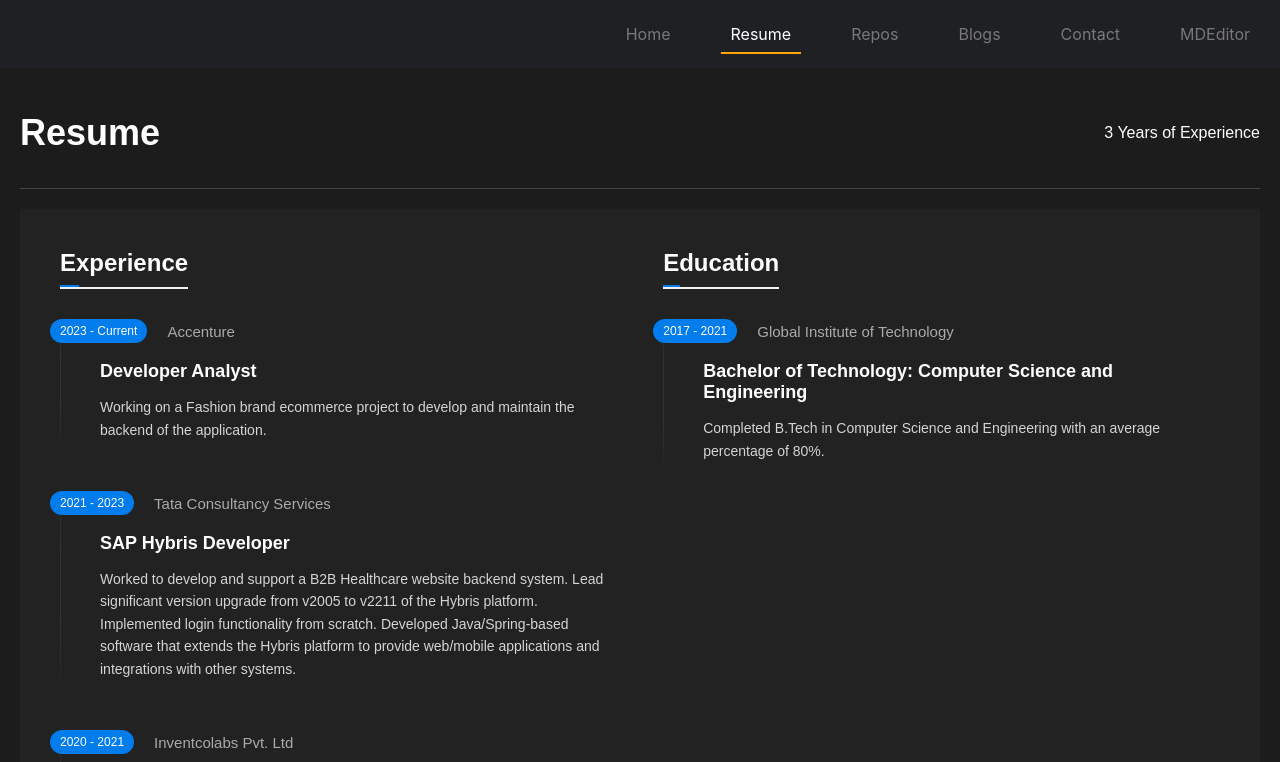
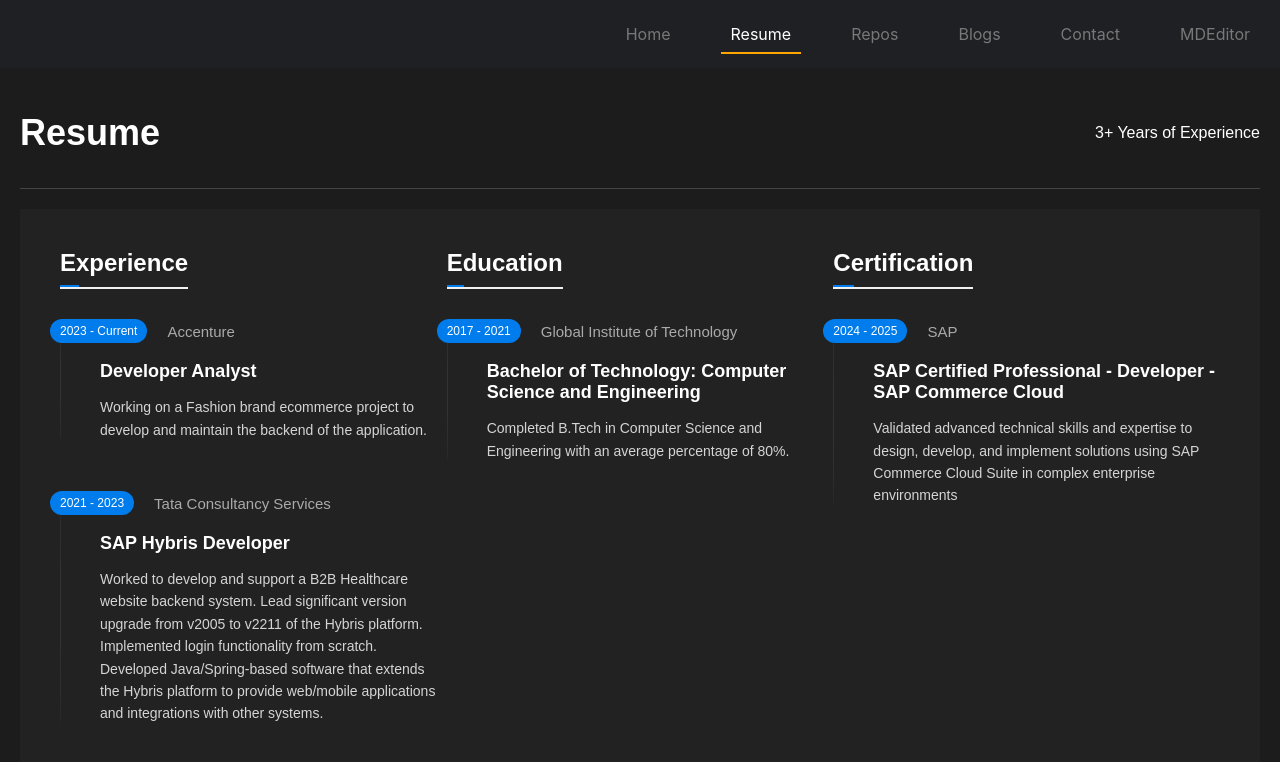
Before and after one commit to dicusa/my-portfolio, a React (Create React App) app: page /my-portfolio/resume in a window 1280 px wide. Shown: the top 762 px of the page. Built offline with nearby package versions, Linux system fonts and the light colour scheme.

Commit message:
implemeted Sorting and date fix for blog

```diff
--- a/src/pages/Resume.js
+++ b/src/pages/Resume.js
@@ -9,6 +9,15 @@
       title: "Bachelor of Technology: Computer Science and Engineering",
       description:
         "Completed B.Tech in Computer Science and Engineering with an average percentage of 80%.",
+    },
+  ];
+
+  const certificationData = [
+    {
+      year: "2024 - 2025",
+      institution: "SAP",
+      title: "SAP Certified Professional - Developer - SAP Commerce Cloud",
+      description: "Validated advanced technical skills and expertise to design, develop, and implement solutions using SAP Commerce Cloud Suite in complex enterprise environments",
     },
   ];
 
@@ -65,7 +74,7 @@
     <div className="resume-container">
       <header className="resume-header">
         <h1>Resume</h1>
-        <span>3 Years of Experience</span>
+        <span>3+ Years of Experience</span>
       </header>
       <div className="resume-timeline">
         <div className="timeline-section">
@@ -77,6 +86,12 @@
         <div className="timeline-section">
           <h2 className="section-title">Education</h2>
           {educationData.map((item, index) => (
+            <TimelineItem key={index} {...item} />
+          ))}
+        </div>
+        <div className="timeline-section">
+          <h2 className="section-title">Certification</h2>
+          {certificationData.map((item, index) => (
             <TimelineItem key={index} {...item} />
           ))}
         </div>
--- a/src/services/api.js
+++ b/src/services/api.js
@@ -1,3 +1,5 @@
+import sortRepoDataByCreatedDate from "../util/RepoDataOperationUtil";
+
 // src/services/api.js
 const MEDIUM_FEED_URL =
   "https://api.rss2json.com/v1/api.json?rss_url=https://medium.com/feed/@jain.yash1909";
@@ -5,13 +7,15 @@
 const fetchMediumPosts = async () => {
   const response = await fetch(MEDIUM_FEED_URL);
   const data = await response.json();
-  const posts = data.items.map((item) => {
+  const items = sortMediumDataByPubDate(data);
+  const posts = items.map((item) => {
     const imgMatch = item.description.match(/<img[^>]+src="([^">]+)"/);
     const thumbnail = imgMatch ? imgMatch[1] : "";
     return {
       title: item["title"],
       link: item["link"],
       thumbnail,
+      pubDate:item['pubDate']
     };
   });
   return posts;
@@ -91,7 +95,8 @@
     `https://api.github.com/users/dicusa/repos?per_page=4&page=${page}`
   );
   const data = await response.json();
-  return data;
+  return sortRepoDataByCreatedDate(data);
+  ;
 };
 
 export { fetchMediumPosts, fetchGitHubRepos };
```
Also changed, not shown: src/util/DataOperationUtil.js (added, +9 -0 lines).
